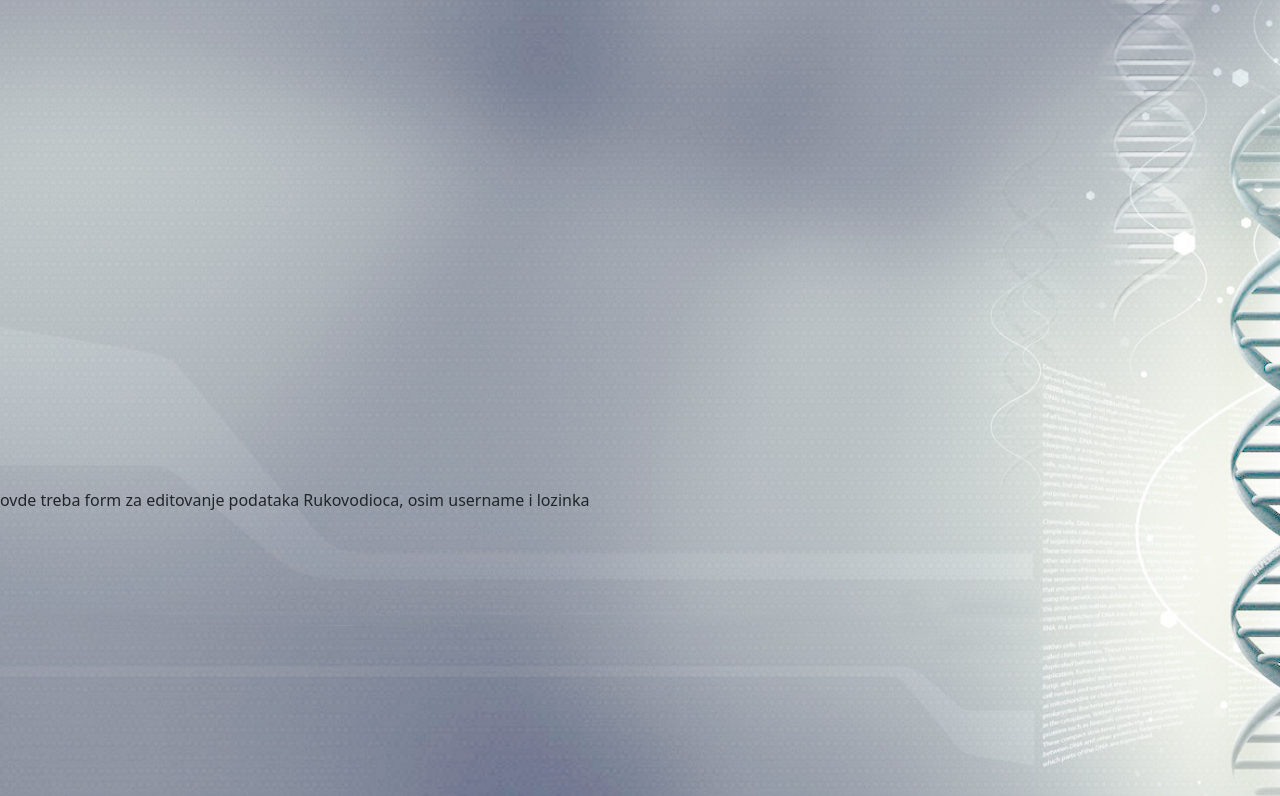
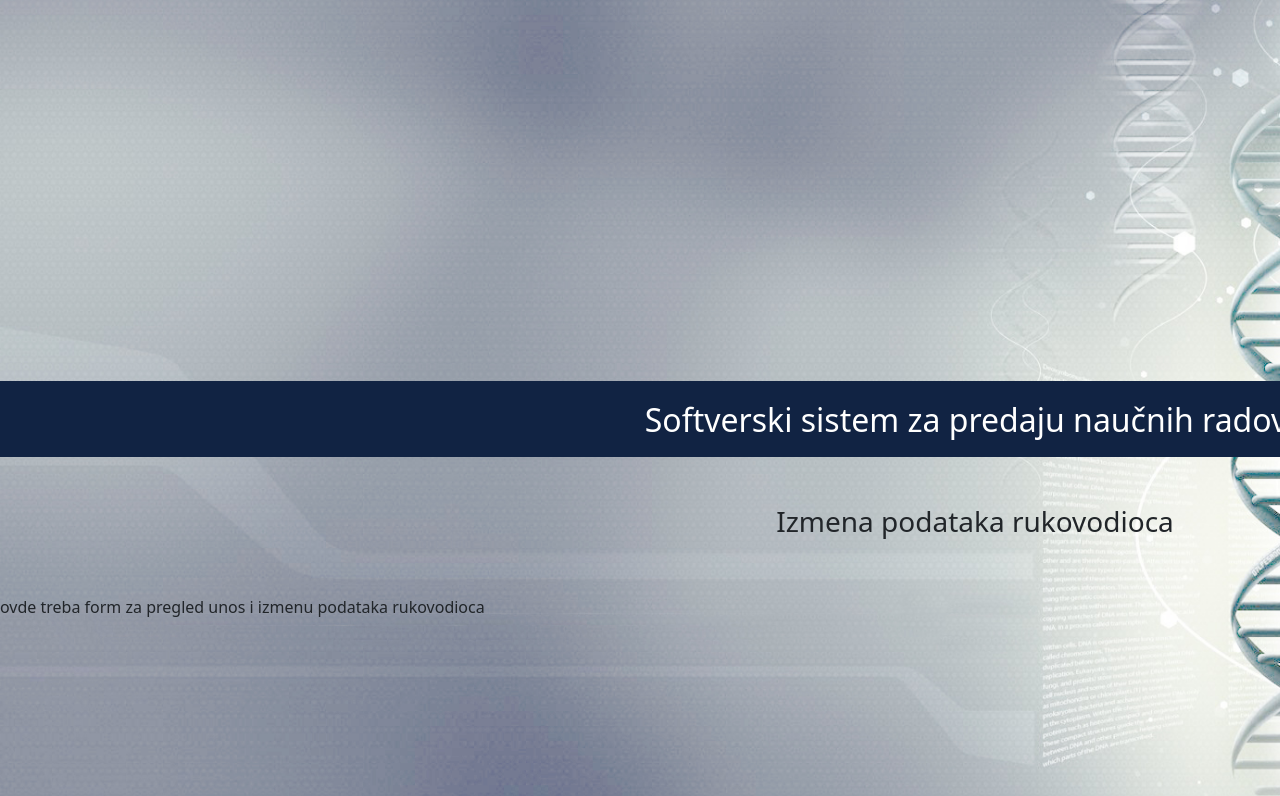
Before and after one commit to SinisaBeronja/ETFProject, an Angular app in the folder frontend/app/: page /edituser in a window 1280 px wide. Shown: the top 796 px of the page. Built offline with nearby package versions, Linux system fonts and the light colour scheme.

Commit message:
sikiradio select input na registration

```diff
--- a/frontend/app/src/app/edituser/edituser.component.html
+++ b/frontend/app/src/app/edituser/edituser.component.html
@@ -1 +1,6 @@
-ovde treba form za editovanje podataka Rukovodioca, osim username i lozinka
+<div class="header"><h2>Softverski sistem za predaju naučnih radova</h2></div>
+<br><br>
+<div><h3>Izmena podataka rukovodioca</h3></div>
+<br><br>
+
+ovde treba form za pregled unos i izmenu podataka rukovodioca
```
Also changed, not shown: 4 other files (tests, documents, lock files or other folders).
